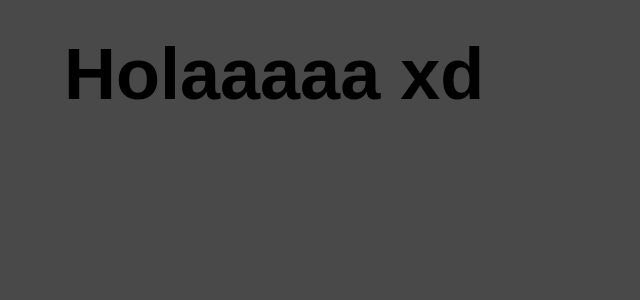
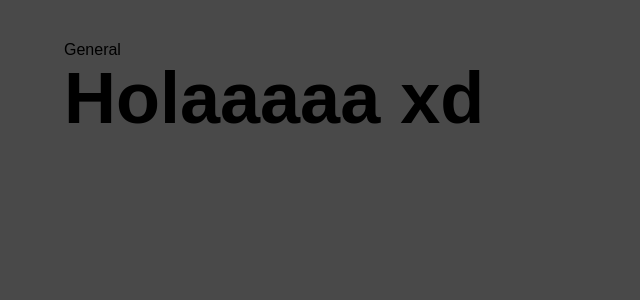
Before and after one commit to facundop1/dashboard, a React (Create React App) app: page / in a window 1280 px wide. Shown: the top 300 px of the page, without its empty margins (0-640 px from the left). Built offline with nearby package versions, Linux system fonts and the light colour scheme.

Commit message:
side board

```diff
--- a/src/App.jsx
+++ b/src/App.jsx
@@ -1,8 +1,10 @@
+import Sideboard from './components/Sideboard';
 import './input.css';
 
 function App() {
   return (
     <div>
+    <Sideboard />
       <h1 class="font-black text-7xl">
         Holaaaaa xd
       </h1>
--- a/src/components/Sideboard.jsx
+++ b/src/components/Sideboard.jsx
@@ -1,7 +1,19 @@
 import React from 'react'
 
 export default function Sideboard() {
-  return (
-    <div>Sideboard</div>
-  )
+    return (
+        <div>
+            <section class="">
+                <div class="" />
+            </section>
+            <div class="">
+                <p>General</p>
+            </div>
+
+            <section class="">
+                <p class=""></p>
+            </section>
+
+        </div>
+    )
 }
```
